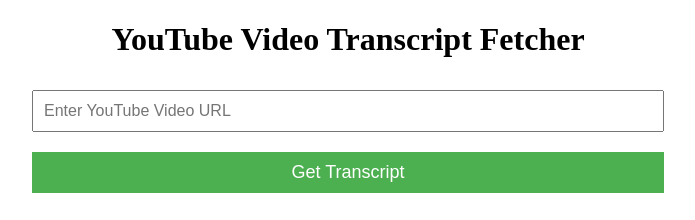
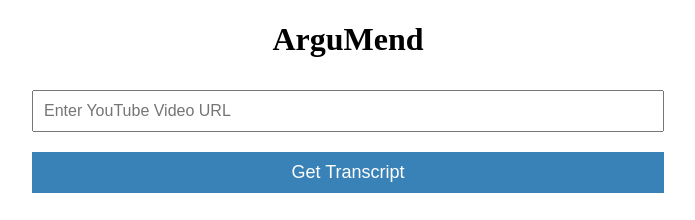
Before and after one commit to mariatirindelli/anthropic_hackaton, a plain HTML site: page index.html in a window 1280 px wide. Shown: the whole page, without its empty margins (292-987 px from the left). Drawn offline with Linux system fonts and the light colour scheme.

Commit message:
updating style

```diff
--- a/index.html
+++ b/index.html
@@ -48,7 +48,7 @@
                 font-size: 16px;
             }
             button {
-                background-color: #4CAF50; /* A nice green */
+                background-color: #3982b8; /* A nice green */
                 color: white;
                 border: none;
                 cursor: pointer;
@@ -56,7 +56,7 @@
                 transition: background-color 0.3s ease;
             }
             button:hover {
-                background-color: #45a049;
+                background-color: #ee6b6e;
             }
         </style>
         <script>
@@ -96,7 +96,7 @@
                         return `
                         <div class="transcript-line" style="background-color: ${cue.color};">
                             ${cue.text}
-                            <span class="suggestion-box" style="background-color: #BDB2FF;">${cue.fallacy}</span>
+                            <span class="suggestion-box" style="background-color: #8dcfec;">${cue.fallacy}</span>
                         </div>`;  // Include a suggestion box for each line
                     }).join('');
 
@@ -116,7 +116,7 @@
     </head>
     <body>
         <center>
-        <h1>YouTube Video Transcript Fetcher</h1>
+        <h1>ArguMend</h1>
         <form onsubmit="fetchTranscript()">
             <input type="text" id="youtube-url" placeholder="Enter YouTube Video URL" required>
             <button type="submit">Get Transcript</button>
```
